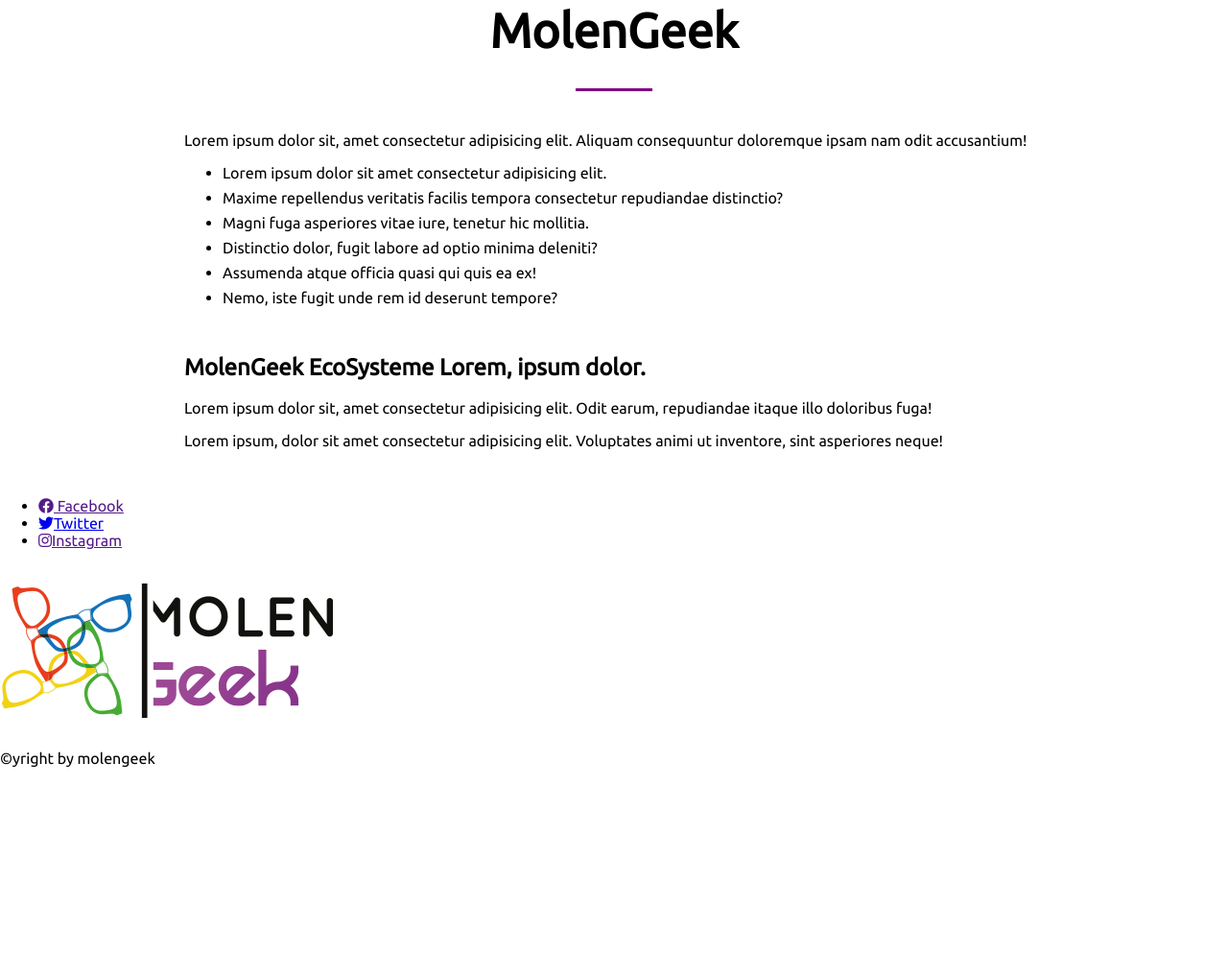
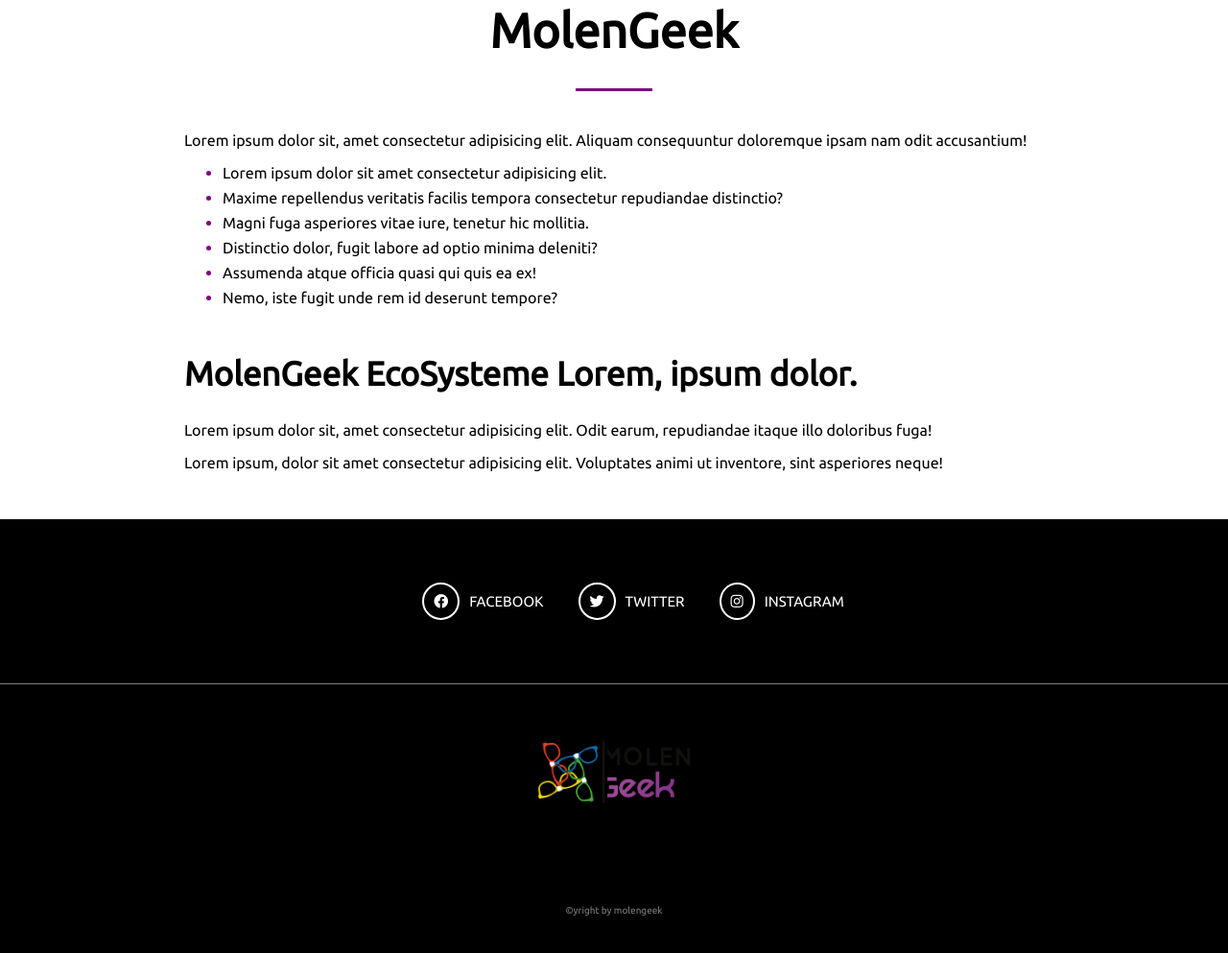
Before and after one commit to keeper-tech-Malo/html-sass-scc-molengeek-siteweb, a plain HTML site: page index.html in a window 1280 px wide. Shown: the part 243-1236 px from the top of the page at 96% size. Before the commit the page ends 1058 px from the top, so only its background shows below. Drawn offline with Linux system fonts and the light colour scheme.

Commit message:
fin du  travail

```diff
--- a/src/sass/style.scss
+++ b/src/sass/style.scss
@@ -1,6 +1,7 @@
 body{
     margin:0;
     font-family:'ubuntu',sans-serif;
+
 }
 // header
 
@@ -100,8 +101,13 @@ header{
         }
     }
 }
+// section
 section{
     margin: 50px 15%;
+
+    &:last-of-type h2{
+        font-size: 35px;
+    }
 
     &:first-of-type h1{
         font-size: 50px;
@@ -124,5 +130,64 @@ section{
     &:first-of-type ul li{
         margin: 8px 0;
     }
+    li::marker{
+        color: purple;
+    }
+
+
 
 }
+// footer
+footer{
+    background-color: black ;
+
+    .reseaux{
+        display: flex;
+        justify-content: center;
+        border-bottom: 1px solid gray;
+
+        ul{
+            display: flex;
+            li{
+                list-style: none;
+                margin: 0 18px;
+                padding: 50px 0;
+                a{
+                    color: white;
+                    text-decoration: none;
+                    text-transform: uppercase;
+                    font-size: 15px;
+                    display: flex;
+                    justify-content: center;
+                    align-items: center;
+                    i{
+                        border-radius: 50%;
+                        border: 2px solid white;
+                        padding: 10px;
+                        margin-right: 10px;
+
+                    }
+
+                }
+
+            }
+
+        }
+    }
+    .copy{
+        display: flex;
+        flex-direction: column;
+        justify-content: center;
+        align-items: center;
+        img{
+            height: 80px;
+            margin-bottom: 10px;
+            padding: 50px;
+        }
+        p{
+            padding: 30px;
+            font-size: 10px;
+            color: gray;
+        }
+    }
+}
```
Also changed, not shown: public/css/style.css, 1 other file.
